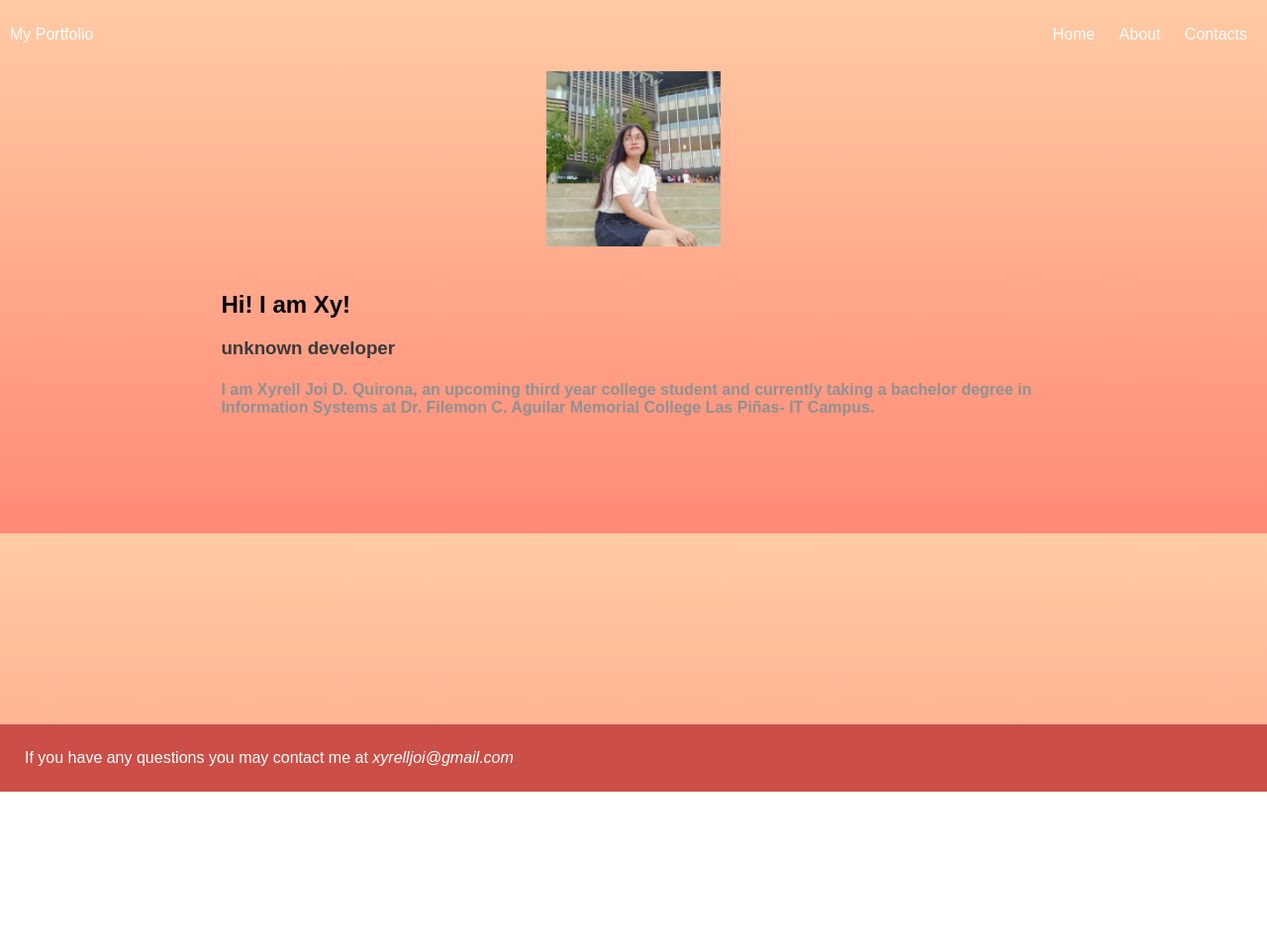
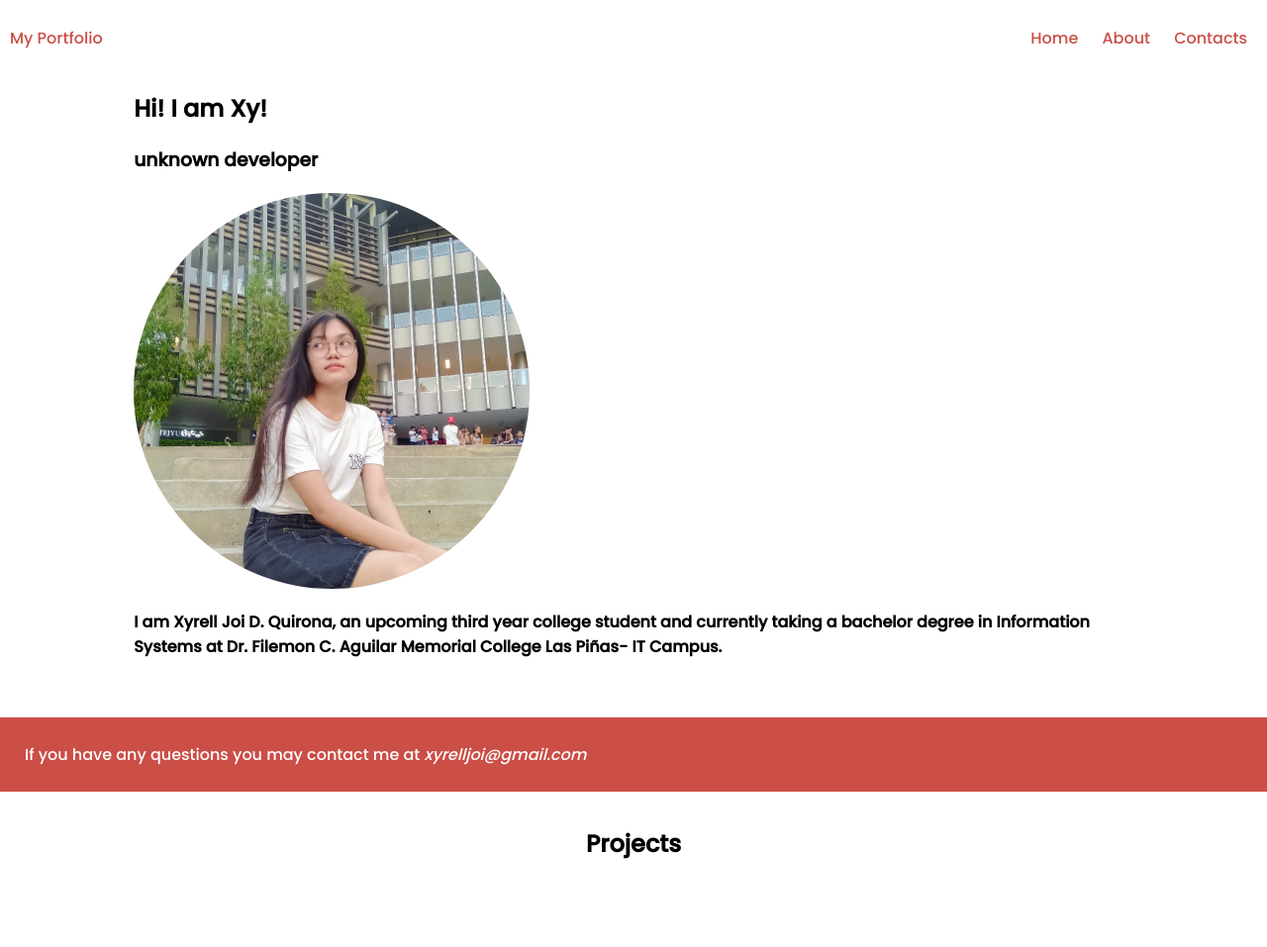
Before and after one commit to ayushmansxn01/xyrelljoi.github.io, a plain HTML site: page index.html in a window 1280 px wide. Shown: the whole page at 99% size. Before the commit the page ends 800 px from the top, so only its background shows below. Drawn offline with Linux system fonts and the light colour scheme.

Commit message:
remove background and change font

```diff
--- a/index.html
+++ b/index.html
@@ -4,6 +4,9 @@
 		<meta charset="UTF-8"/>
  	<meta name="viewport" content="width=device-width, initial-scale=1"/>
 		<title>My Portfolio</title>
+		<link rel="preconnect" href="https://fonts.googleapis.com">
+		<link rel="preconnect" href="https://fonts.gstatic.com" crossorigin>
+		<link href="https://fonts.googleapis.com/css2?family=Poppins:wght@500&display=swap" rel="stylesheet">
 		<link rel ="stylesheet" href = "style.css"/>
 	</head>
 	<body>
@@ -23,13 +26,20 @@
 		<main class ="wrap">
 			<!--HOME-->
 			<section class="home">
-				<img id="profile" src="img/xyrelljoi.jpg"/>
-				<div class = "content">
+				<div class ="content">
 					<h1>Hi! I am Xy!</h1>
 					<h3>unknown developer</h3>
+					<img src="img/xyrelljoi.jpg" height="400px"width="400px"/>
 	  				<h4>I am Xyrell Joi D. Quirona, an upcoming third year college student and currently taking a bachelor degree in Information Systems at Dr. Filemon C. Aguilar Memorial College Las Piñas- IT Campus.</h4>
 				</div>
 			</section>
+			<!--ABOUT-->
+			<section class="about">
+				<div class = "projects">
+					<h1>Projects</h1>
+				</div>
+			</section>
+
 		</main>
 		<footer>
 			If you have any questions you may contact me at <em>xyrelljoi@gmail.com</em>
--- a/style.css
+++ b/style.css
@@ -1,23 +1,20 @@
 body{
-    background: rgb(255,203,164);
-    background: linear-gradient(180deg, rgba(255,203,164,1) 0%, rgba(255,137,118,1) 100%);
-    font-family: Arial, Helvetica, sans-serif;
+
+    font-family:'Poppins', sans-serif;
 }
 ul{
     padding: 0;
     list-style: none;
-    color:white;
+    color:#CB4E47;
 }
 a{
     text-decoration: none;
-    color:white;
+    color:#CB4E47;
 }
-h3{
-    color: rgb(58, 58, 58);
+section {
+    padding: 64px;
 }
-h4{
-    color: rgb(145, 145, 145);
-}
+/*navbar*/
 .l-header{
     width: 100%;
     position:fixed;
@@ -49,24 +46,30 @@ ul a:hover{
     color:#FF8976;
 }
 
+/*HOME SECTION*/
 .wrap{
     min-width: 600px;
-    width: 80%;
-    margin: auto;
+    width: 90%;
+    margin:auto;
+}
+.home{
+    margin:auto;
+    display: flex;
+}
+.content{
+    color: black;
+}
+img{
+    border-radius: 50%;
+    display: flex;
 }
 
-#profile{
-    display: block;
-    margin-left: auto;
-    margin-right: auto;
-    width: 20%;
+/*ABOUT SECTION*/
+.about{
+    text-align: center;
+    padding: 64px;
 }
-section{
-    padding: 64px;;
-}
-.content{
-    padding: 25px;
-}
+
 footer{
     width: 100%;
     position:fixed;
```
